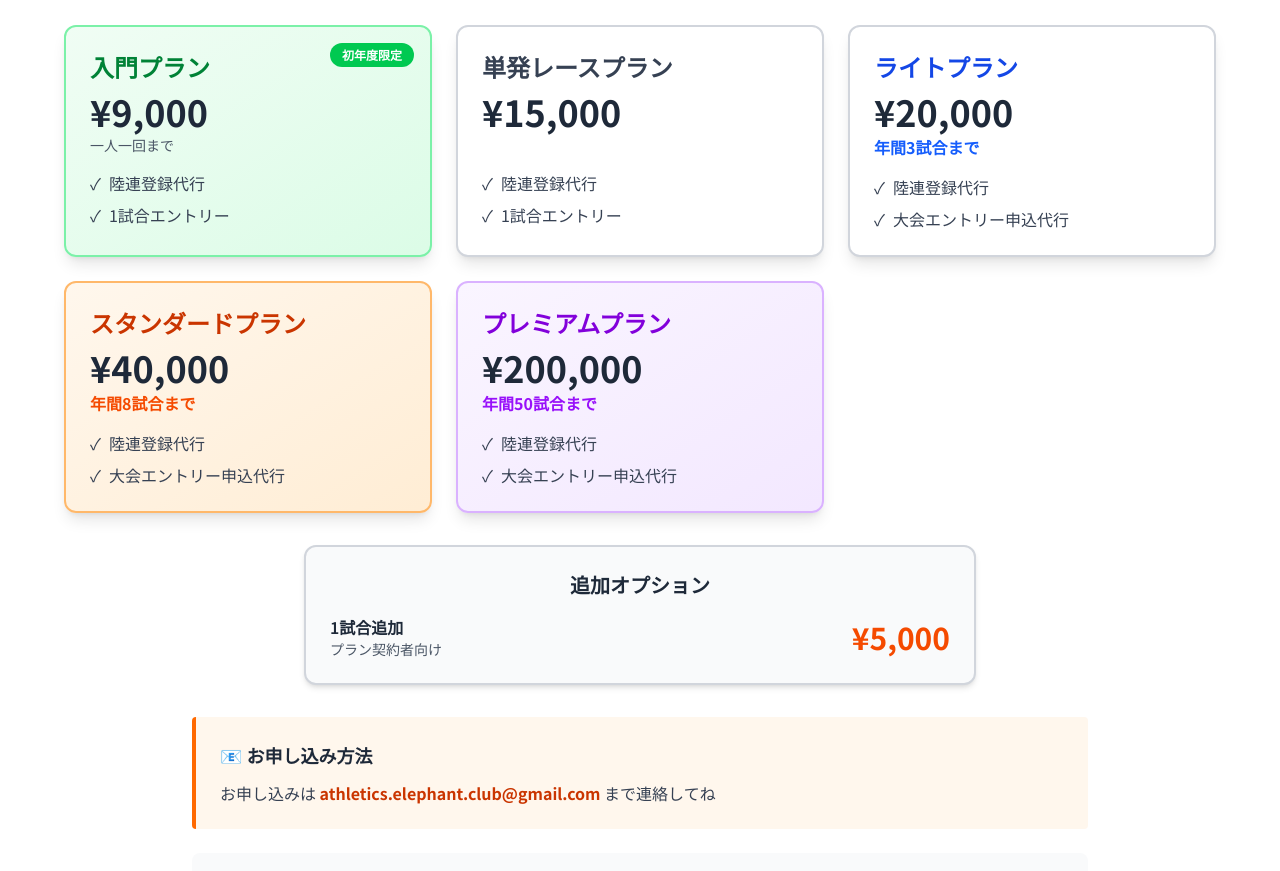
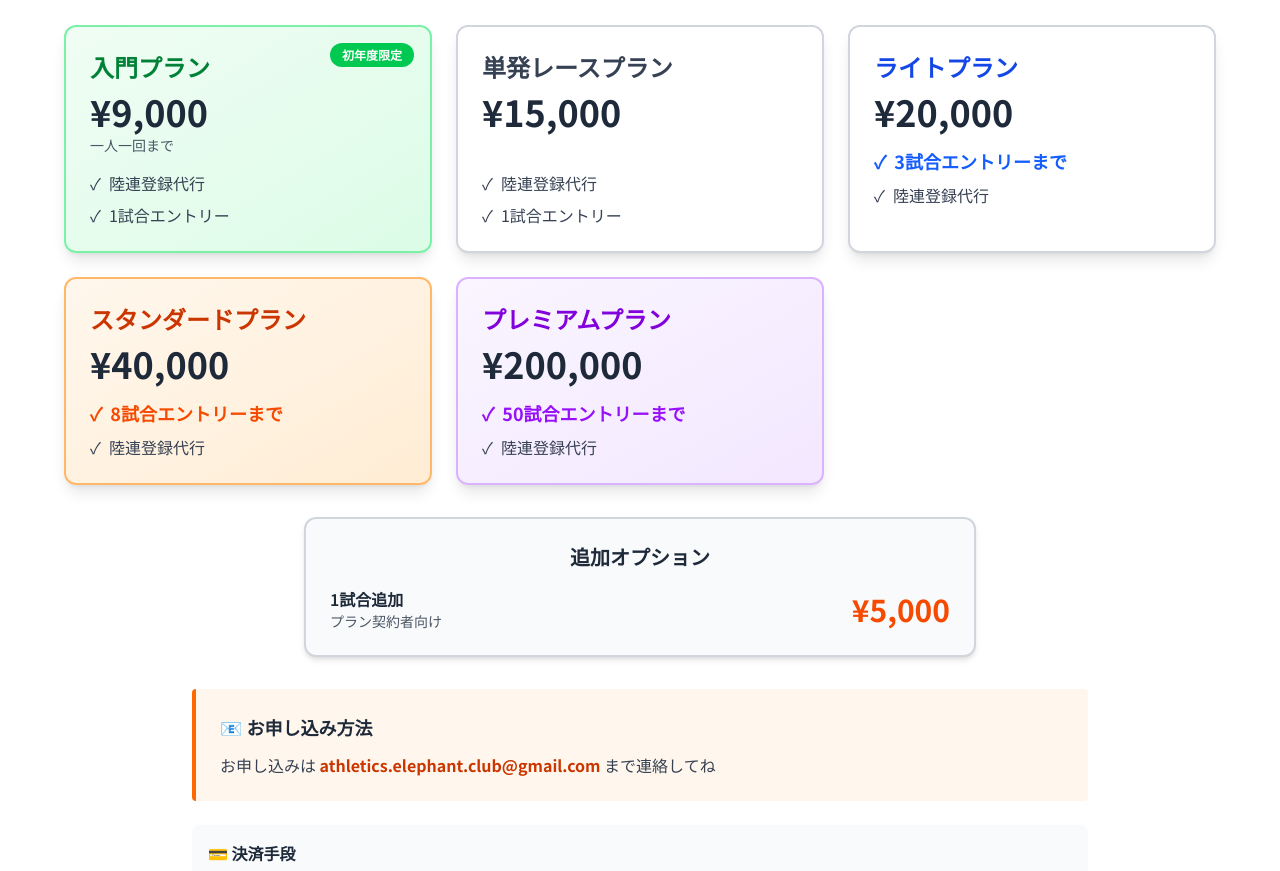
Before and after one commit to koya1127/elephant, a Next.js app in the folder apps/public-web/: page / in a window 1280 px wide. Shown: the part 1340-2211 px from the top of the page. Built offline with nearby package versions, Linux system fonts and the light colour scheme.

Commit message:
final adjustment of pricing plans layout and contact message

```diff
--- a/apps/public-web/src/app/page.tsx
+++ b/apps/public-web/src/app/page.tsx
@@ -136,14 +136,13 @@ export default function HomePage() {
             {/* ライトプラン */}
             <div className="bg-white border-2 border-gray-300 rounded-xl p-6 shadow-lg">
               <h3 className="text-2xl font-bold text-blue-700 mb-2">ライトプラン</h3>
-              <div className="text-4xl font-bold text-gray-800 mb-1">¥20,000</div>
-              <p className="text-base font-bold text-blue-600 mb-4">年間3試合まで</p>
+              <div className="text-4xl font-bold text-gray-800 mb-4">¥20,000</div>
               <div className="space-y-2 text-gray-700">
+                <p className="flex items-center font-bold text-blue-600 text-lg">
+                  <span className="mr-2">✓</span> 3試合エントリーまで
+                </p>
                 <p className="flex items-center">
                   <span className="mr-2">✓</span> 陸連登録代行
-                </p>
-                <p className="flex items-center">
-                  <span className="mr-2">✓</span> 大会エントリー申込代行
                 </p>
               </div>
             </div>
@@ -151,14 +150,13 @@ export default function HomePage() {
             {/* スタンダードプラン */}
             <div className="bg-gradient-to-br from-orange-50 to-orange-100 border-2 border-orange-300 rounded-xl p-6 shadow-lg">
               <h3 className="text-2xl font-bold text-orange-700 mb-2">スタンダードプラン</h3>
-              <div className="text-4xl font-bold text-gray-800 mb-1">¥40,000</div>
-              <p className="text-base font-bold text-orange-600 mb-4">年間8試合まで</p>
+              <div className="text-4xl font-bold text-gray-800 mb-4">¥40,000</div>
               <div className="space-y-2 text-gray-700">
+                <p className="flex items-center font-bold text-orange-600 text-lg">
+                  <span className="mr-2">✓</span> 8試合エントリーまで
+                </p>
                 <p className="flex items-center">
                   <span className="mr-2">✓</span> 陸連登録代行
-                </p>
-                <p className="flex items-center">
-                  <span className="mr-2">✓</span> 大会エントリー申込代行
                 </p>
               </div>
             </div>
@@ -166,14 +164,13 @@ export default function HomePage() {
             {/* プレミアムプラン */}
             <div className="bg-gradient-to-br from-purple-50 to-purple-100 border-2 border-purple-300 rounded-xl p-6 shadow-lg md:col-span-2 lg:col-span-1">
               <h3 className="text-2xl font-bold text-purple-700 mb-2">プレミアムプラン</h3>
-              <div className="text-4xl font-bold text-gray-800 mb-1">¥200,000</div>
-              <p className="text-base font-bold text-purple-600 mb-4">年間50試合まで</p>
+              <div className="text-4xl font-bold text-gray-800 mb-4">¥200,000</div>
               <div className="space-y-2 text-gray-700">
+                <p className="flex items-center font-bold text-purple-600 text-lg">
+                  <span className="mr-2">✓</span> 50試合エントリーまで
+                </p>
                 <p className="flex items-center">
                   <span className="mr-2">✓</span> 陸連登録代行
-                </p>
-                <p className="flex items-center">
-                  <span className="mr-2">✓</span> 大会エントリー申込代行
                 </p>
               </div>
             </div>
```
